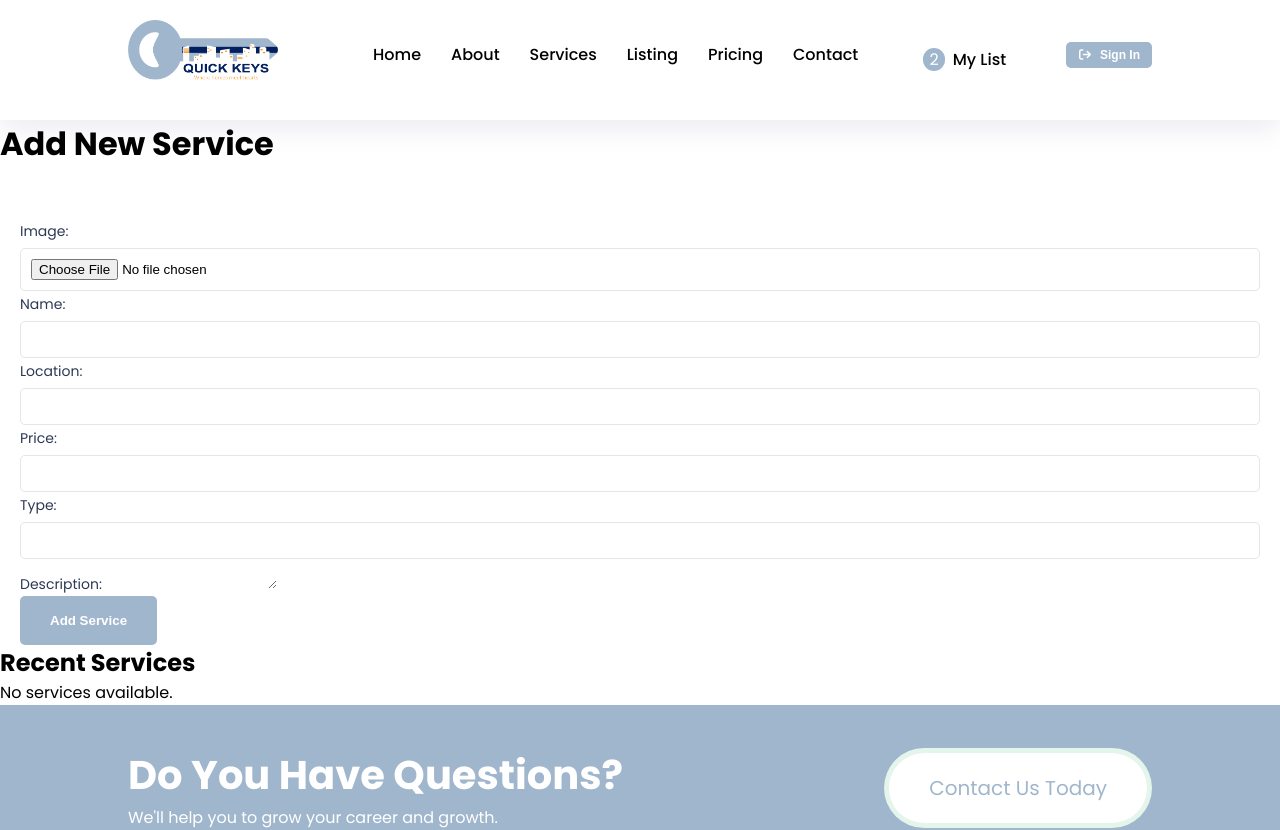
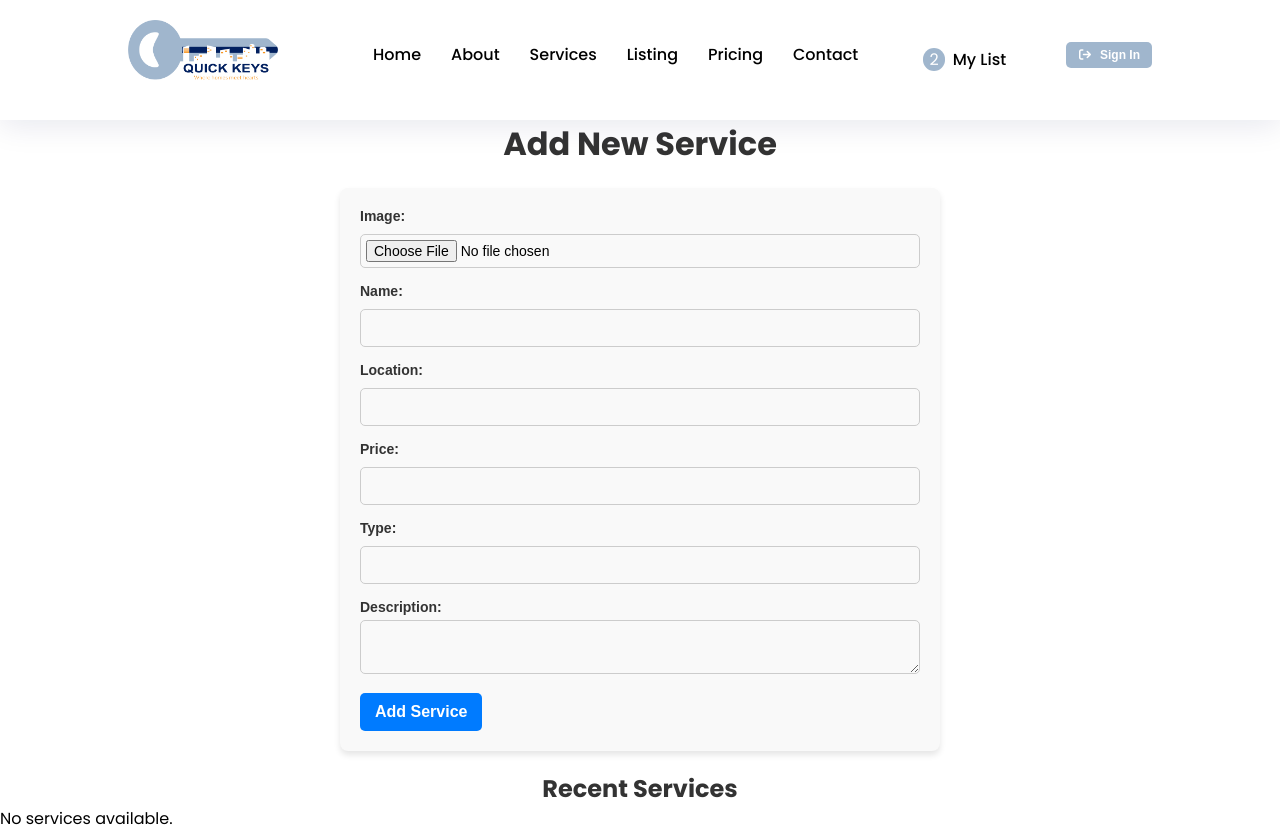
Before and after one commit to danielalkabbout/Quick-Keys-Web, a React (Create React App) app: page /listing in a window 1280 px wide. Shown: the top 830 px of the page. Built offline with nearby package versions, Linux system fonts and the light colour scheme.

Commit message:
Listing form

```diff
--- /dev/null
+++ b/src/components/listing/listing.css
@@ -0,0 +1,67 @@
+/* General form styling */
+form {
+    max-width: 600px;
+    margin: 20px auto;
+    padding: 20px;
+    background-color: #f9f9f9;
+    border-radius: 8px;
+    box-shadow: 0 4px 6px rgba(0, 0, 0, 0.1);
+    font-family: Arial, sans-serif;
+  }
+
+  form div {
+    margin-bottom: 15px;
+  }
+
+  form label {
+    display: block;
+    margin-bottom: 5px;
+    font-weight: bold;
+    color: #333;
+  }
+
+  form input,
+  form textarea {
+    width: 100%;
+    padding: 10px;
+    border: 1px solid #ccc;
+    border-radius: 5px;
+    font-size: 14px;
+  }
+
+  form input[type="file"] {
+    padding: 5px;
+  }
+
+  form button {
+    display: inline-block;
+    padding: 10px 15px;
+    background-color: #007bff;
+    color: #fff;
+    border: none;
+    border-radius: 5px;
+    font-size: 16px;
+    cursor: pointer;
+    transition: background-color 0.3s ease;
+  }
+
+  form button:hover {
+    background-color: #0056b3;
+  }
+
+  /* Heading styles */
+  h1, h2 {
+    text-align: center;
+    color: #333;
+  }
+
+  /* Responsive design */
+  @media screen and (max-width: 768px) {
+    form {
+      padding: 15px;
+    }
+
+    form button {
+      width: 100%;
+    }
+  }
--- a/src/components/listing/listing.jsx
+++ b/src/components/listing/listing.jsx
@@ -1,5 +1,7 @@
 import React, { useState } from "react";
 import RecentCard from "../home/recent/RecentCard" // Assuming RecentCard is a separate component
+import "./listing.css";
+
 
 const Listing = () => {
   // State to store the added services
```
